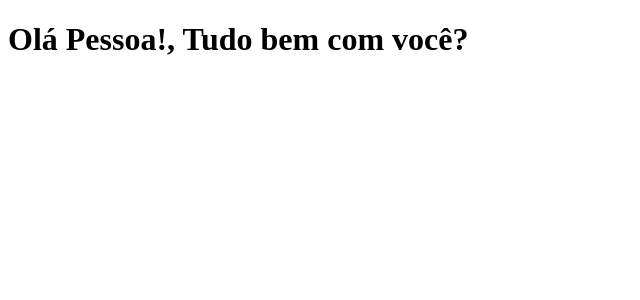
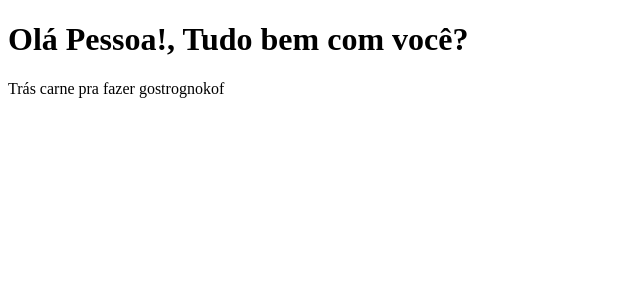
Before and after one commit to WalassiSilva/clone-tabnews, a Next.js app: page / in a window 1280 px wide. Shown: the top 300 px of the page, without its empty margins (0-640 px from the left). Built offline with nearby package versions, Linux system fonts and the light colour scheme.

Commit message:
fix: fix home page text

```diff
--- a/pages/index.js
+++ b/pages/index.js
@@ -2,6 +2,7 @@ export default function Home() {
     return (
         <>
             <h1>Olá Pessoa!, Tudo bem com você?</h1>
+            <p>Trás carne pra fazer gostrognokof</p>
         </>
     )
 }
```
